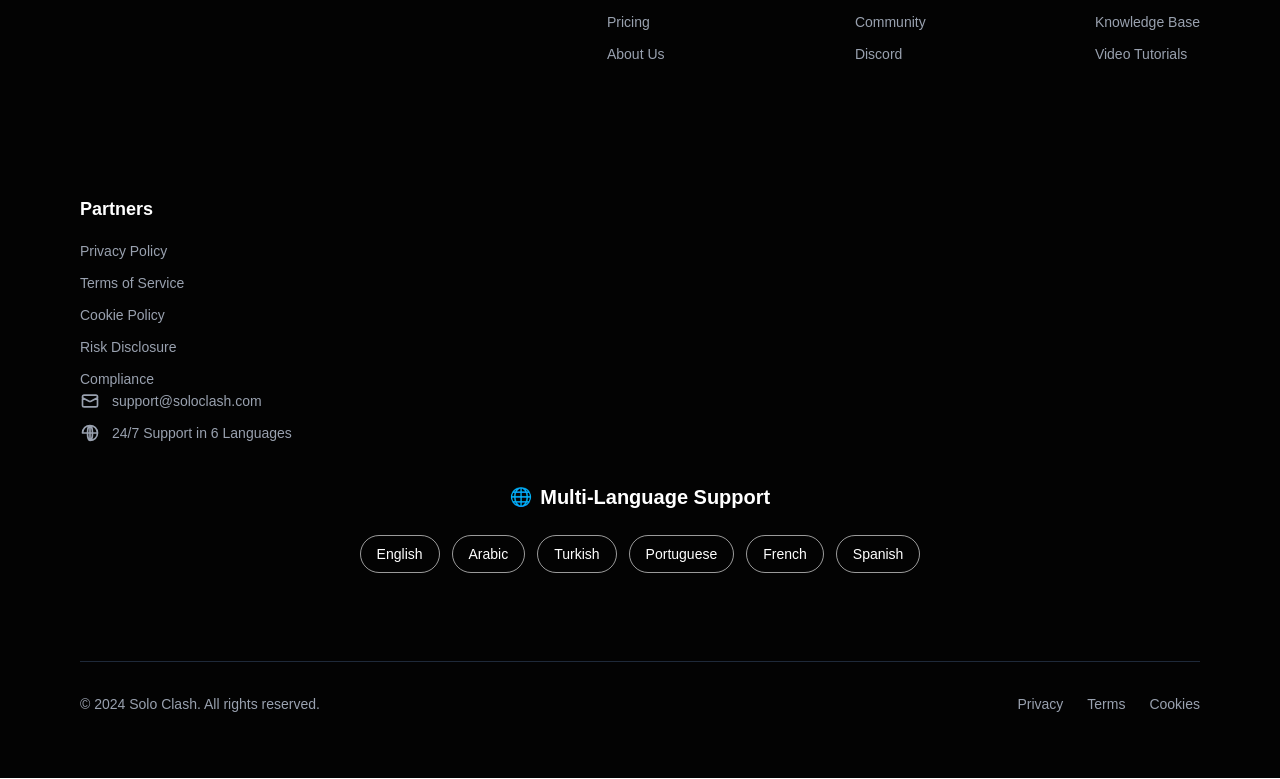
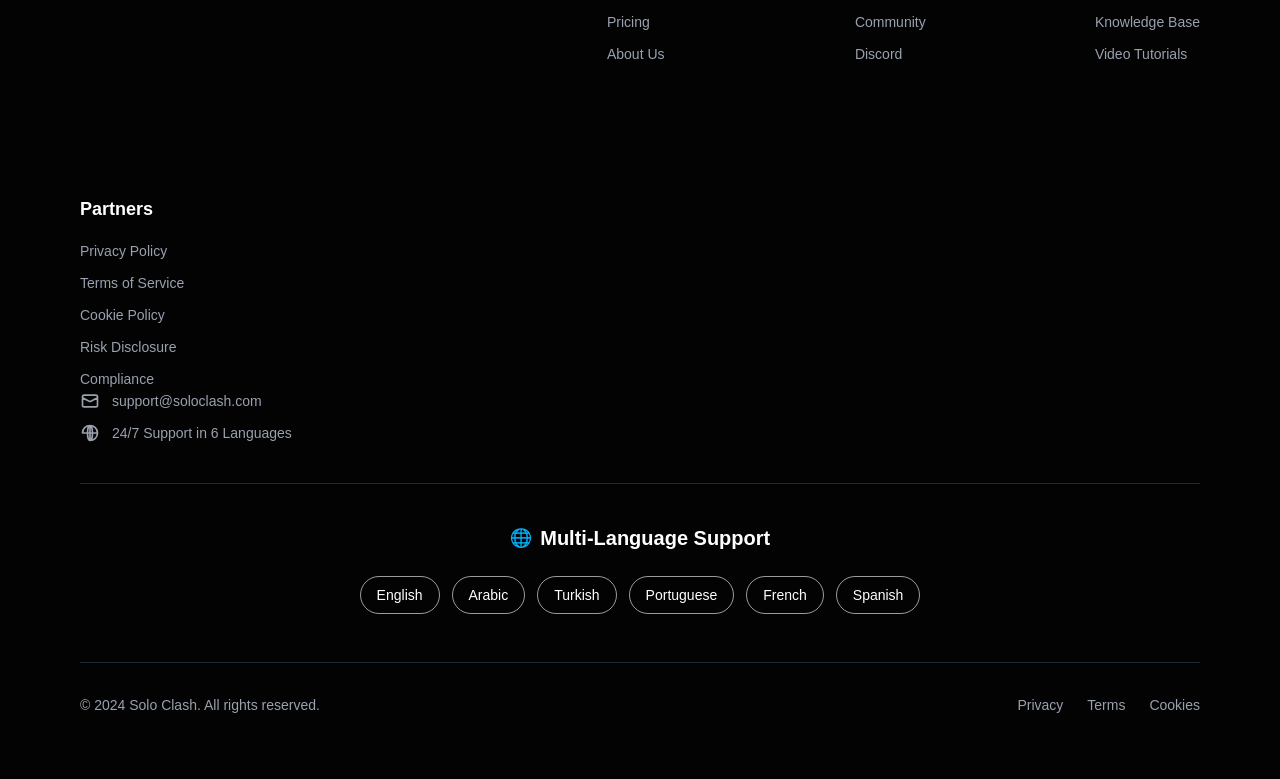
Before and after one commit to skomarfaruque/solo_clash-vercel, a Next.js app: page / in a window 1280 px wide. Shown: the part 6039-6818 px from the top of the page. Built offline with nearby package versions, Linux system fonts and the light colour scheme.

Commit message:
style: update Footer and LanguageSupport components for improved layout and spacing

```diff
--- a/src/components/Footer.tsx
+++ b/src/components/Footer.tsx
@@ -215,7 +215,7 @@
         </div>
 
         {/* Support Contact Info */}
-        <div className="space-y-3">
+        <div className="space-y-3 pb-[40px] border-b border-gray-800">
           <div className="flex items-center space-x-3">
             {/* Email Icon */}
             <svg
--- a/src/components/LanguageSupport.tsx
+++ b/src/components/LanguageSupport.tsx
@@ -10,7 +10,7 @@
   ];
 
   return (
-    <div className="flex flex-col items-center justify-center py-10">
+    <div className="flex flex-col items-center justify-center pt-10">
       {/* Title */}
       <div className="flex items-center space-x-2 mb-6">
         <span className="text-white text-lg">🌐</span>
```
